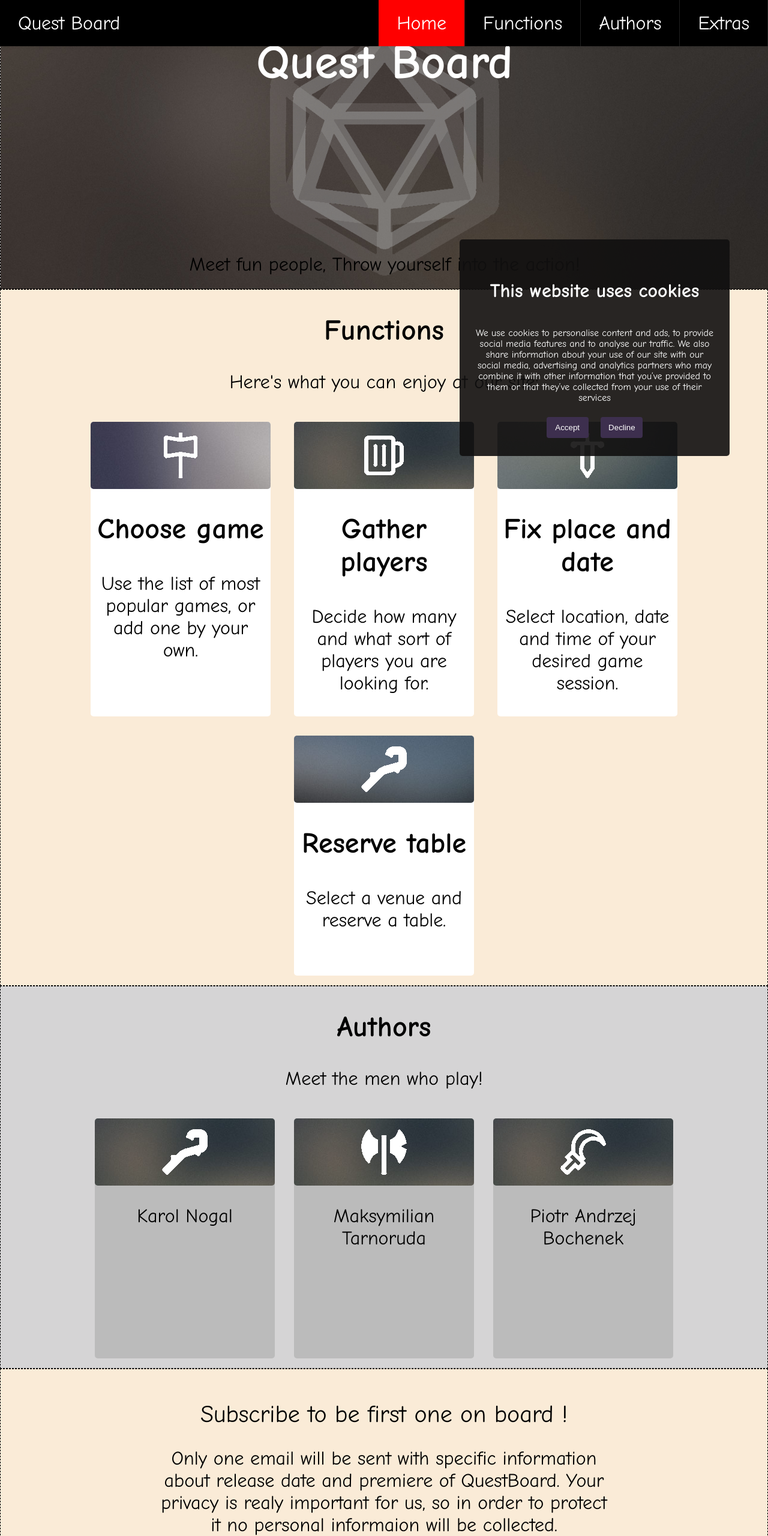
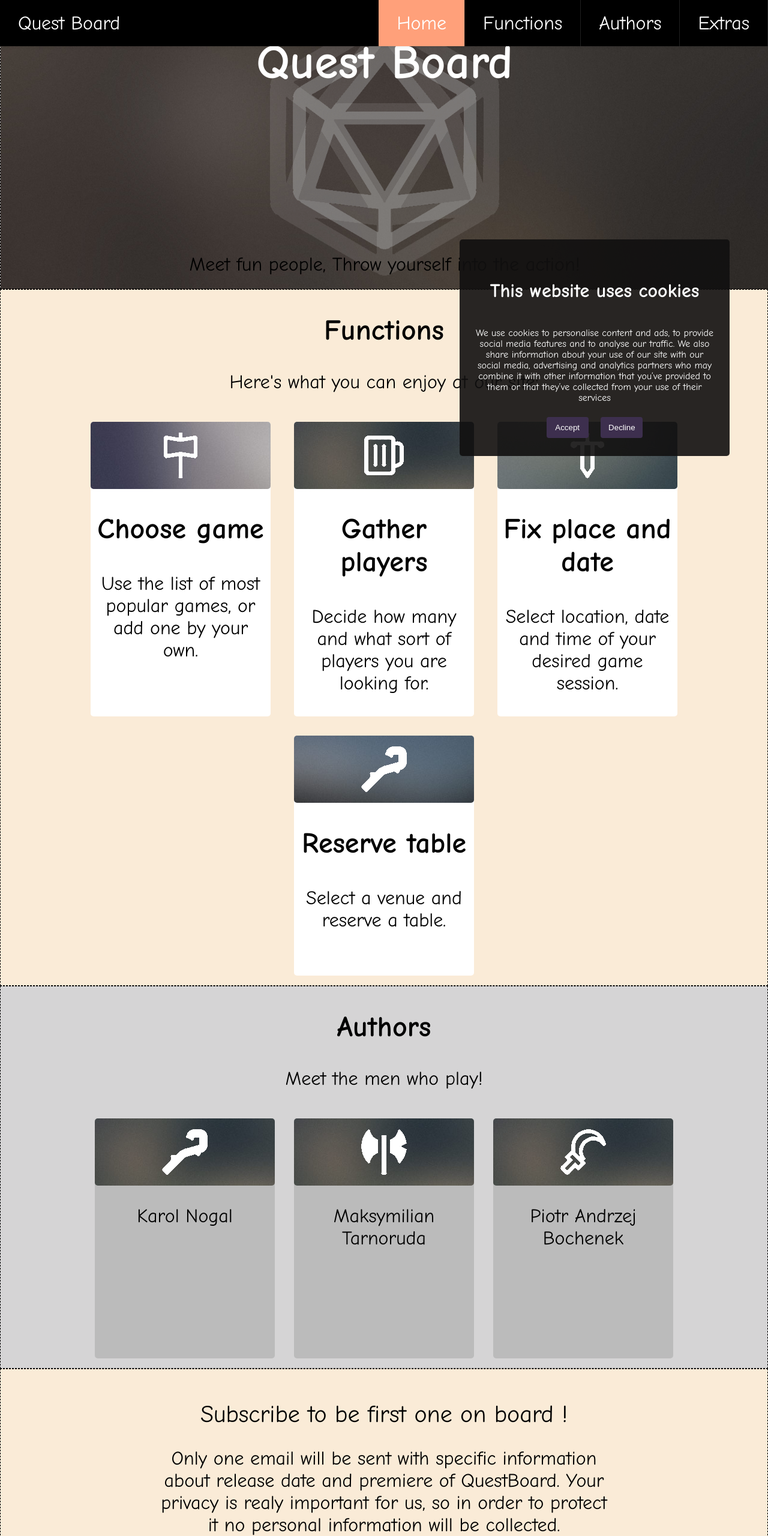
Before and after one commit to infoshareacademy/jfdz12-fantasy-code, a plain HTML site: page index.html in a window 1280 px wide. Shown: the top 2560 px of the page at 60% size. Drawn offline with nearby package versions, Linux system fonts and the light colour scheme.

Commit message:
correct colors on hover, remove comments

```diff
--- a/index.html
+++ b/index.html
@@ -21,7 +21,7 @@
             <span class="navicon"></span>
         </label>
         <ul class="menu">
-            <li><a href="#hero" id="link-home">Home</a></li>
+            <li><a href="#hero" id="link-home" class="active">Home</a></li>
             <li><a href="#functions" id="link-functions">Functions</a></li>
             <li><a href="#authors" id="link-authors">Authors</a></li>
             <li><a href="#extras" id="link-extras">Extras</a></li>
@@ -161,7 +161,7 @@
                 </h2>
                 <p class="section-subscribe-text">
                     Only one email will be sent with specific information about release date and premiere of QuestBoard.
-                    Your privacy is realy important for us, so in order to protect it no personal informaion will be collected.
+                    Your privacy is realy important for us, so in order to protect it no personal information will be collected.
                 </p>
             </div>
 
--- a/main.css
+++ b/main.css
@@ -97,7 +97,7 @@ a:acitve {
 }
 
 .active {
-    background: red;
+    background: lightsalmon;
 }
 
 .section_container1 {
@@ -383,7 +383,7 @@ a:acitve {
 }
 
 .nav-menu li a:hover {
-    background-color: #131313;
+    background-color: #3F3F3F;
 }
 
 .nav-menu .logo {
--- a/main.js
+++ b/main.js
@@ -75,34 +75,26 @@ const closeMenu = (item) => {
 linksFromMenu.forEach(link => link.addEventListener('click',()=>closeMenu(menu)));
 
 // Highlight active section in menu
-
-// cache the navigation links
 const $navigationLinks = document.querySelectorAll('nav > ul > li > a');
-// cache (in reversed order) the sections
 const $sections = document.getElementsByTagName('section');
 
-// map each section id to their corresponding navigation link
 const sectionIdToNavigationLink = {};
 for (let i = $sections.length-1; i >= 0; i--) {
 	const id = $sections[i].id;
-	//console.log(`nav > ul > li > a[href='#${id}']`);
 	sectionIdToNavigationLink[id] = document.querySelectorAll(`nav > ul > li > a[href='#${id}']`) || null;
 }
 
-// throttle function, enforces a minimum time interval
 function throttle(fn, interval) {
 	let lastCall, timeoutId;
 	return function () {
 		const now = new Date().getTime();
 		if (lastCall && now < (lastCall + interval) ) {
-			// if we are inside the interval we wait
 			clearTimeout(timeoutId);
 			timeoutId = setTimeout(function () {
 				lastCall = now;
 				fn.call();
 			}, interval - (now - lastCall) );
 		} else {
-			// otherwise, we directly call the function
 			lastCall = now;
 			fn.call();
 		}
@@ -121,37 +113,26 @@ function getOffset(el) {
 }
 
 function highlightNavigation() {
-	// get the current vertical position of the scroll bar
 	const scrollPosition = window.pageYOffset || document.documentElement.scrollTop;
-	// iterate the sections
 	for (let i = $sections.length-1; i >= 0; i--) {
 		const currentSection = $sections[i];
-		// get the position of the section
 		const sectionTop = getOffset(currentSection).top;
-	   // if the user has scrolled over the top of the section
 		if (scrollPosition >= sectionTop - 250) {
-			// get the section id
 			const id = currentSection.id;
-			// get the corresponding navigation link
 			const $navigationLink = sectionIdToNavigationLink[id];
-			// if the link is not active
 			if (typeof $navigationLink[0] !== 'undefined') {
 				if (!$navigationLink[0].classList.contains('active')) {
-					// remove .active class from all the links
 					for (let i = 0; i < $navigationLinks.length; i++) {
-						$navigationLinks[i].className = $navigationLinks[i].className.replace(/ active/, '');
+						$navigationLinks[i].className = $navigationLinks[i].className.replace('active', '');
                     }
-					// add .active class to the current link
 					$navigationLink[0].className += ('active');
 				}
 			} else {
-					// remove .active class from all the links
 					for (let i = 0; i < $navigationLinks.length; i++) {
-						$navigationLinks[i].className = $navigationLinks[i].className.replace(/ active/, '');
+						$navigationLinks[i].className = $navigationLinks[i].className.replace('active', '');
 					}
 			}
-			// we have found our section, so we return false to exit the each loop
-            return false;
+        	return false;
 		}
 	}
 }
```
